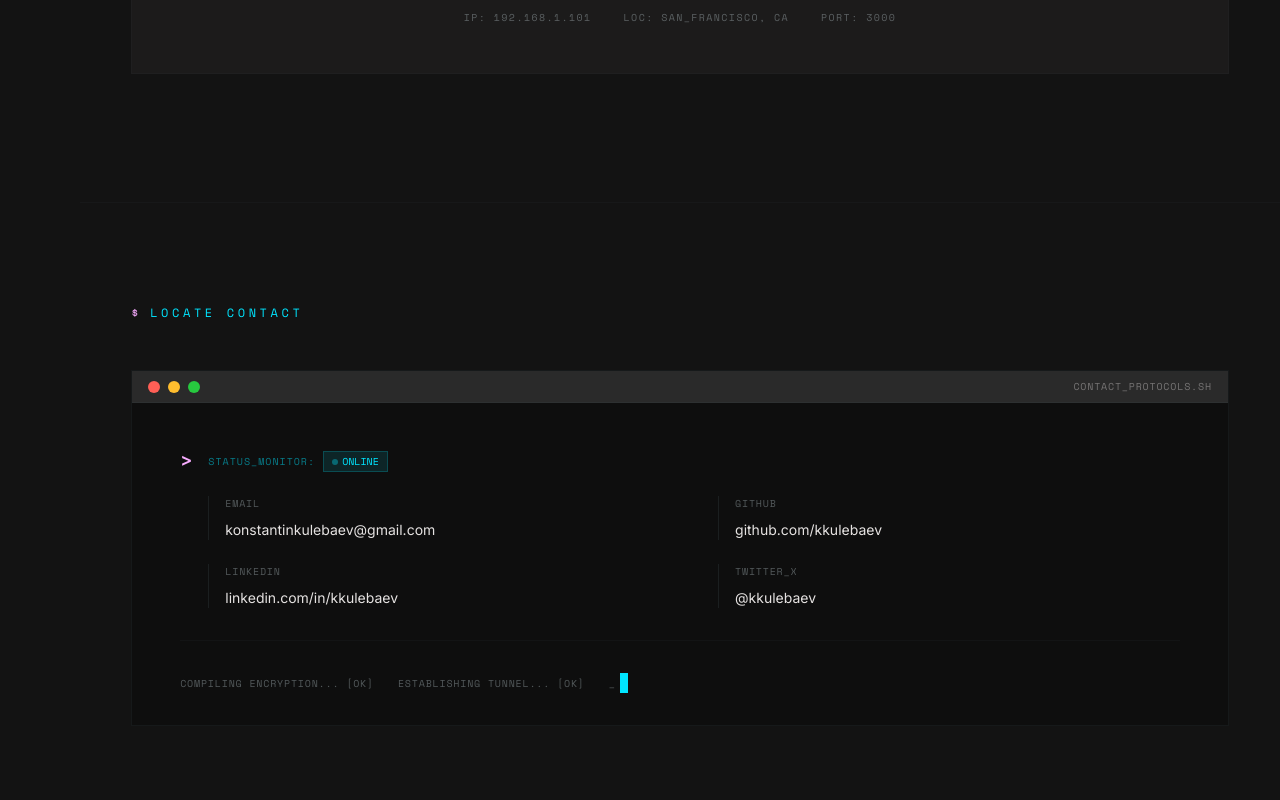
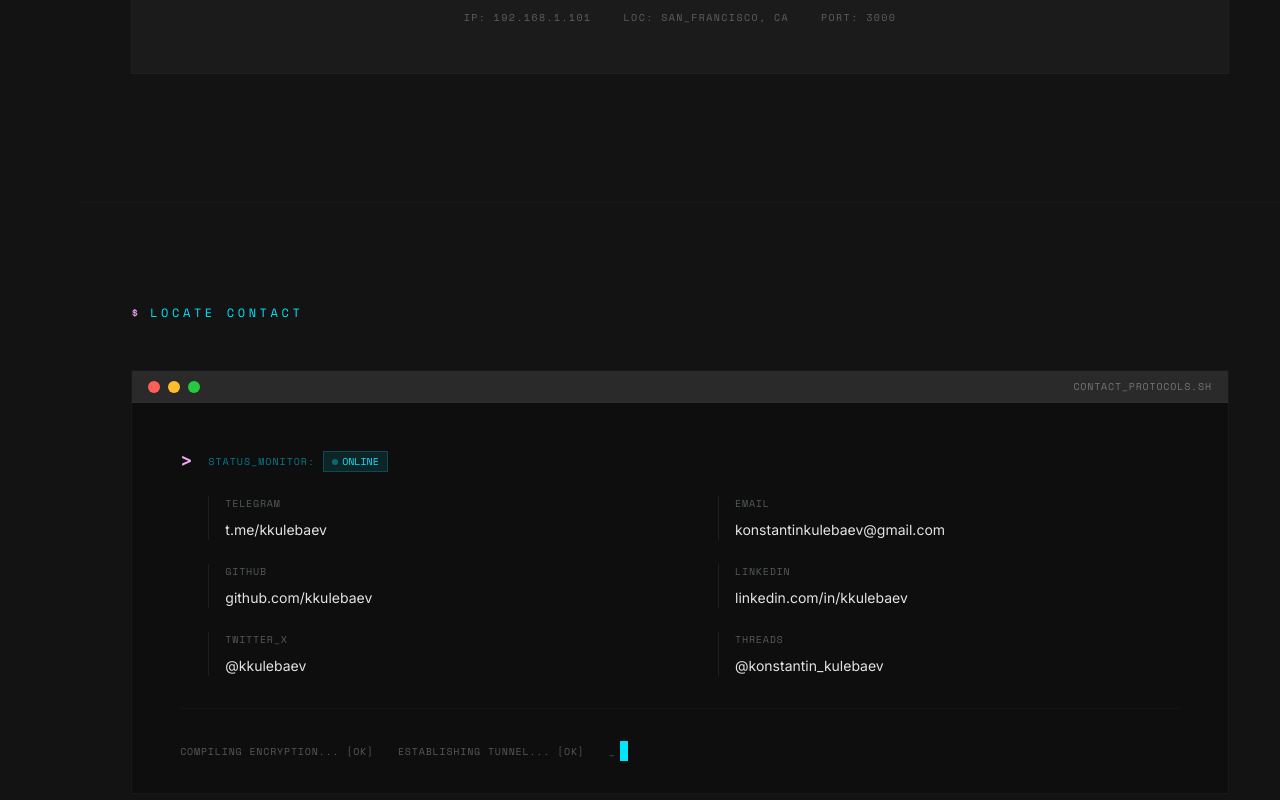
Before and after one commit to kkulebaev/kkulebaev.dev, a Vue app: page / in a window 1280 px wide. Shown: the part 2451-3251 px from the top of the page. Built offline with nearby package versions, Linux system fonts and the light colour scheme.

Commit message:
feat: add Telegram and Threads contact information to portfolio

```diff
--- a/src/content/portfolio.ts
+++ b/src/content/portfolio.ts
@@ -185,10 +185,16 @@ export const connectionFacts: readonly KVPair[] = [
 
 export const contactRows: readonly ContactRow[] = [
   {
+    key: 'telegram',
+    value: 't.me/kkulebaev',
+    href: 'https://t.me/kkulebaev',
+    accent: 'primary',
+  },
+  {
     key: 'email',
     value: 'konstantinkulebaev@gmail.com',
     href: 'mailto:konstantinkulebaev@gmail.com',
-    accent: 'primary',
+    accent: 'tertiary',
   },
   {
     key: 'github',
@@ -208,6 +214,12 @@ export const contactRows: readonly ContactRow[] = [
     href: 'https://x.com/kkulebaev',
     accent: 'primary',
   },
+  {
+    key: 'threads',
+    value: '@konstantin_kulebaev',
+    href: 'https://threads.com/@konstantin_kulebaev',
+    accent: 'tertiary',
+  },
 ]
 
 // ── Sysbar ──
```
